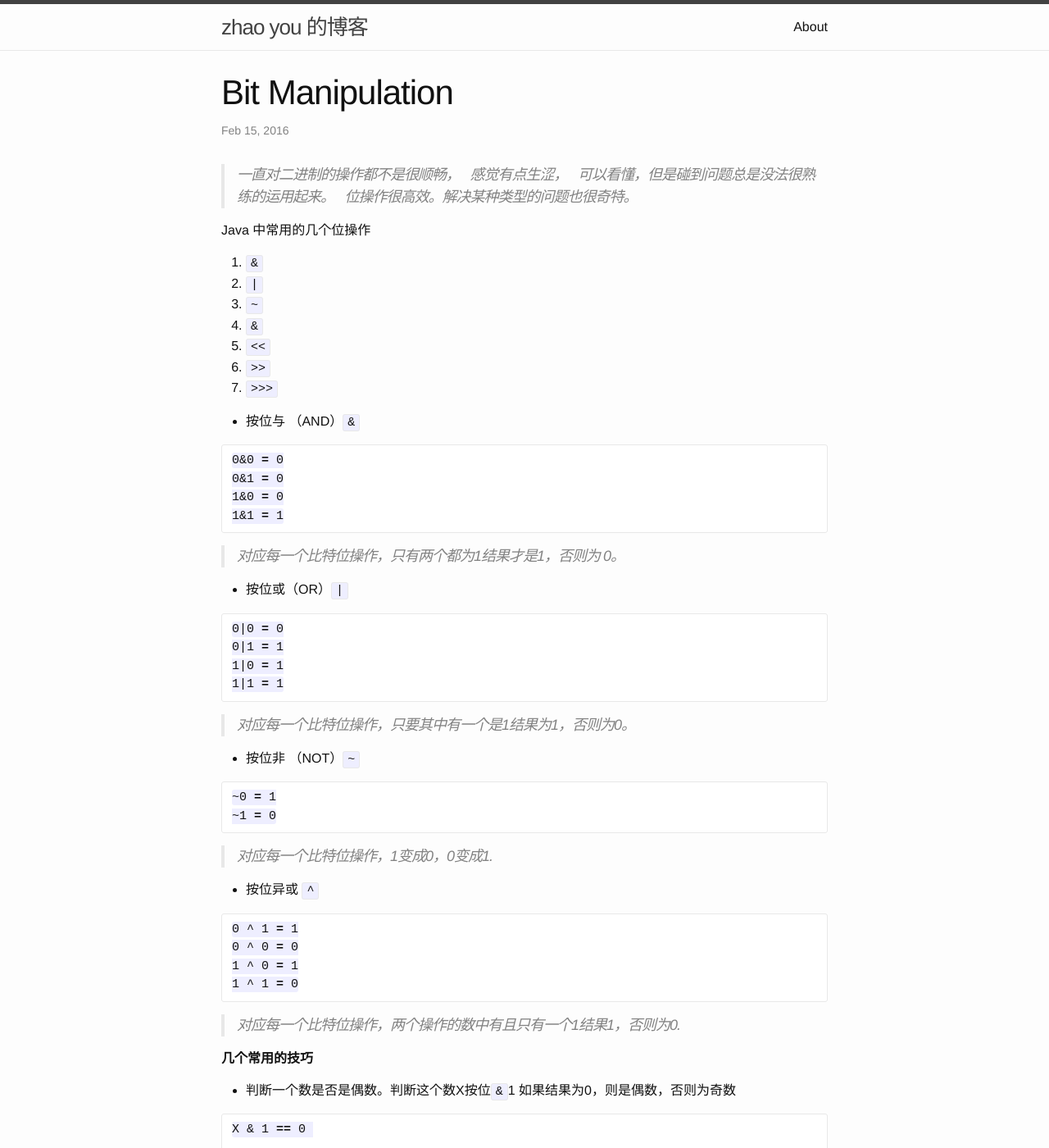
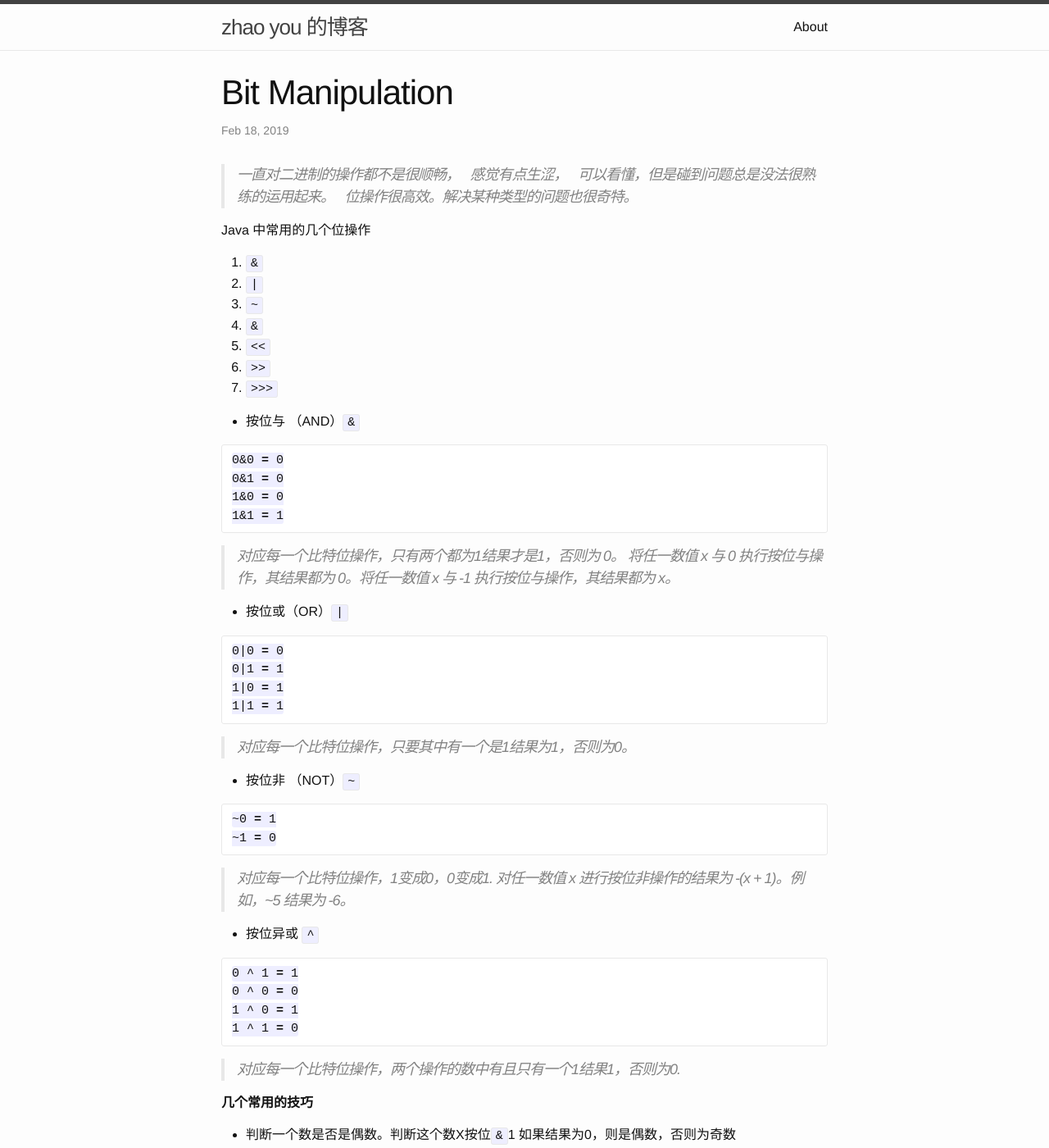
Before and after one commit to zhaoyou/zhaoyou.github.io, a Jekyll site: the page built from _posts/2019-02-18-Bit-Manipulation.md, in a window 1280 px wide and 1400 px high. Shown: the whole window at 82% size. Built offline with Jekyll 4.4.1, drawn with Linux system fonts in a browser that asks for light colours.

Commit message:
upate date

````diff
--- a/_posts/2019-02-18-Bit-Manipulation.md
+++ b/_posts/2019-02-18-Bit-Manipulation.md
@@ -1,7 +1,7 @@
 ---
 layout: post
 title: "Bit Manipulation"
-date: 2016-02-15 14:33:07 +0800
+date: 2019-02-18 14:33:07 +0800
 comments: true
 categories: bit-manipulation leetcode
 ---
@@ -36,6 +36,7 @@ Java 中常用的几个位操作
 ```
 
 > 对应每一个比特位操作，只有两个都为1结果才是1，否则为 0。
+> 将任一数值 x 与 0 执行按位与操作，其结果都为 0。将任一数值 x 与 -1 执行按位与操作，其结果都为 x。
 
 - 按位或（OR）`|`
 
@@ -56,6 +57,7 @@ Java 中常用的几个位操作
 ```
 
 > 对应每一个比特位操作，1变成0，0变成1.
+> 对任一数值 x 进行按位非操作的结果为 -(x + 1)。例如，~5 结果为 -6。
 
 - 按位异或 `^`
 
````
